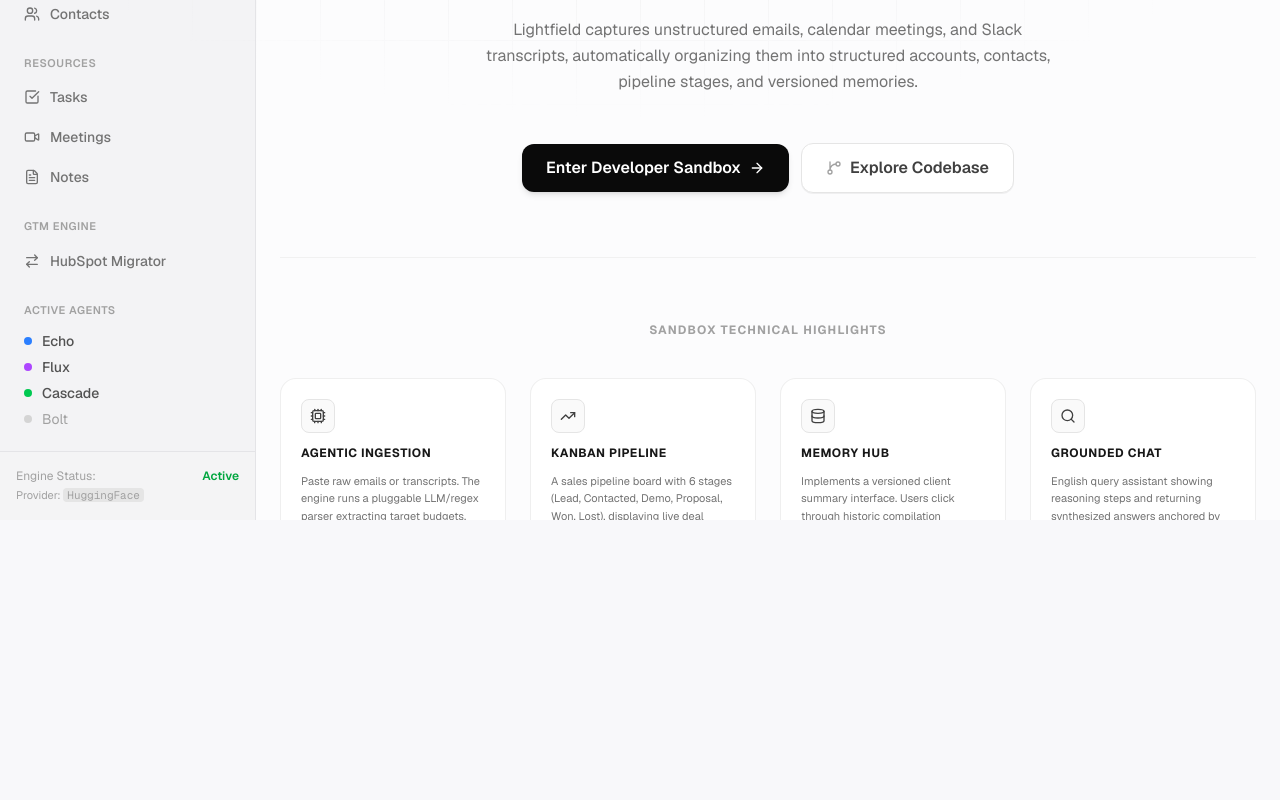
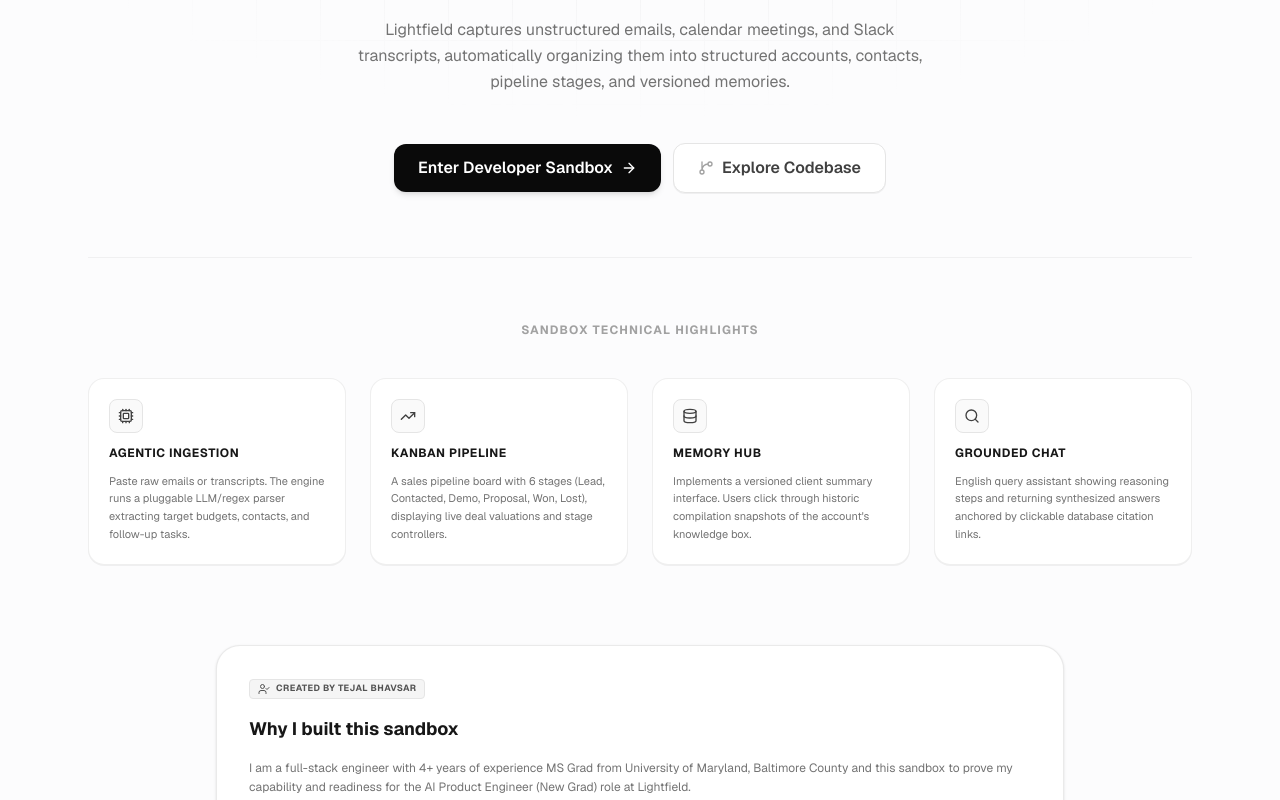
Before and after one commit to Tejal-Bhavsar/lightfield-core-sandbox, a Next.js app: page / in a window 1280 px wide. Shown: the part 280-1080 px from the top of the page. Before the commit the page ends 800 px from the top, so only its background shows below. Built offline with nearby package versions, Linux system fonts and the light colour scheme.

Commit message:
Add Dockerfile and .dockerignore for production containerized deployment

```diff
--- a/src/app/layout.tsx
+++ b/src/app/layout.tsx
@@ -2,7 +2,7 @@
 import { Geist, Geist_Mono } from "next/font/google";
 import "./globals.css";
 import { ApolloClientProvider } from "@/components/ApolloProvider";
-import { Sidebar } from "@/components/Sidebar";
+import { AppLayoutWrapper } from "@/components/AppLayoutWrapper";
 
 const geistSans = Geist({
   variable: "--font-geist-sans",
@@ -29,12 +29,11 @@
       lang="en"
       className={`${geistSans.variable} ${geistMono.variable} h-full antialiased`}
     >
-      <body className="min-h-full flex bg-background text-foreground h-screen overflow-hidden">
+      <body className="min-h-full bg-background text-foreground antialiased font-sans">
         <ApolloClientProvider>
-          <Sidebar />
-          <main className="flex-1 flex flex-col h-full min-w-0 bg-background overflow-hidden">
+          <AppLayoutWrapper>
             {children}
-          </main>
+          </AppLayoutWrapper>
         </ApolloClientProvider>
       </body>
     </html>
--- a/src/app/page.tsx
+++ b/src/app/page.tsx
@@ -159,7 +159,7 @@
             </h3>
 
             <p className="text-xs text-neutral-500 leading-relaxed">
-              I am an **MS candidate in AI & Data Science** at UMBC with **4+ years of full-stack engineering** experience. I engineered this sandbox to prove my capability and readiness for the **AI Product Engineer (New Grad)** role at Lightfield.
+              I am a full-stack engineer with 4+ years of experience MS Grad from University of Maryland, Baltimore County and this sandbox to prove my capability and readiness for the AI Product Engineer (New Grad) role at Lightfield.
             </p>
 
             <p className="text-xs text-neutral-500 leading-relaxed">
--- /dev/null
+++ b/src/components/AppLayoutWrapper.tsx
@@ -0,0 +1,29 @@
+'use client';
+
+import React from 'react';
+import { usePathname } from 'next/navigation';
+import { Sidebar } from '@/components/Sidebar';
+
+export function AppLayoutWrapper({ children }: { children: React.ReactNode }) {
+  const pathname = usePathname();
+  const isLandingPage = pathname === '/';
+
+  if (isLandingPage) {
+    return (
+      <div className="min-h-screen w-full bg-[#fcfcfd] flex flex-col overflow-y-auto">
+        <main className="w-full flex-1 flex flex-col min-w-0">
+          {children}
+        </main>
+      </div>
+    );
+  }
+
+  return (
+    <div className="flex h-screen w-screen overflow-hidden bg-background">
+      <Sidebar />
+      <main className="flex-1 flex flex-col h-full min-w-0 bg-background overflow-hidden">
+        {children}
+      </main>
+    </div>
+  );
+}
```
Also changed, not shown: 2 other files (tests, documents, lock files or other folders).
